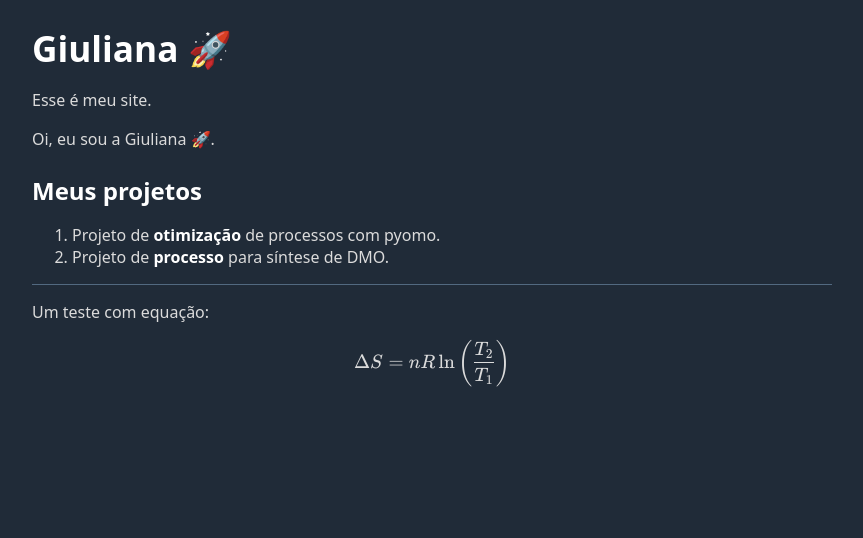
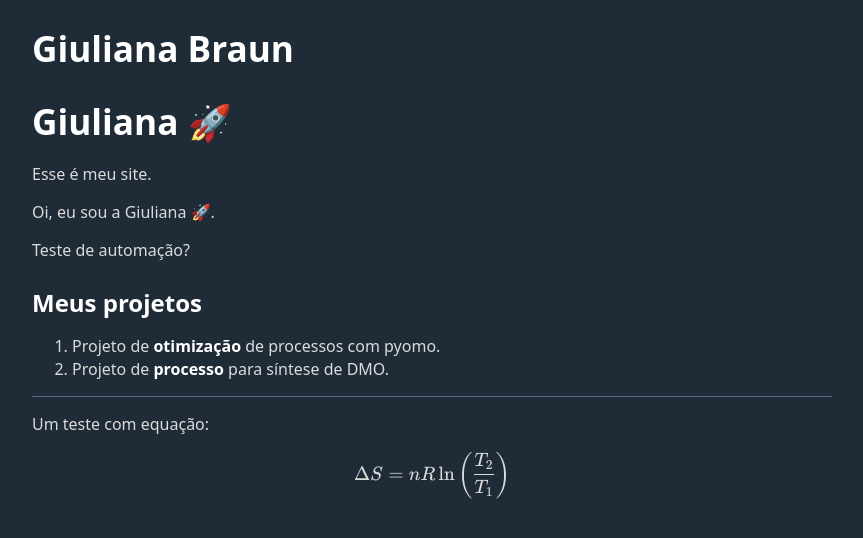
Before and after one commit to GiulianaBraun/giulianabraun.github.io, a plain HTML site: page index.html in a window 1280 px wide. Shown: the whole page, without its empty margins (208-1071 px from the left). Drawn offline with nearby package versions, Linux system fonts and the light colour scheme.

Commit message:
teste com título

```diff
--- a/index.html
+++ b/index.html
@@ -4,7 +4,7 @@
   <meta charset="utf-8" />
   <meta name="generator" content="pandoc" />
   <meta name="viewport" content="width=device-width, initial-scale=1.0, user-scalable=yes" />
-  <title>index</title>
+  <title>Giuliana Braun</title>
   <style>
     /* Default styles provided by pandoc.
     ** See https://pandoc.org/MANUAL.html#variables-for-html for config info.
@@ -46,9 +46,13 @@
   href="https://cdn.jsdelivr.net/npm/katex@latest/dist/katex.min.css" />
 </head>
 <body>
+<header id="title-block-header">
+<h1 class="title">Giuliana Braun</h1>
+</header>
 <h1 id="giuliana">Giuliana 🚀</h1>
 <p>Esse é meu site.</p>
 <p>Oi, eu sou a Giuliana 🚀.</p>
+<p>Teste de automação?</p>
 <h2 id="meus-projetos">Meus projetos</h2>
 <ol type="1">
 <li>Projeto de <strong>otimização</strong> de processos com pyomo.</li>
```
Also changed, not shown: 2 other files.
